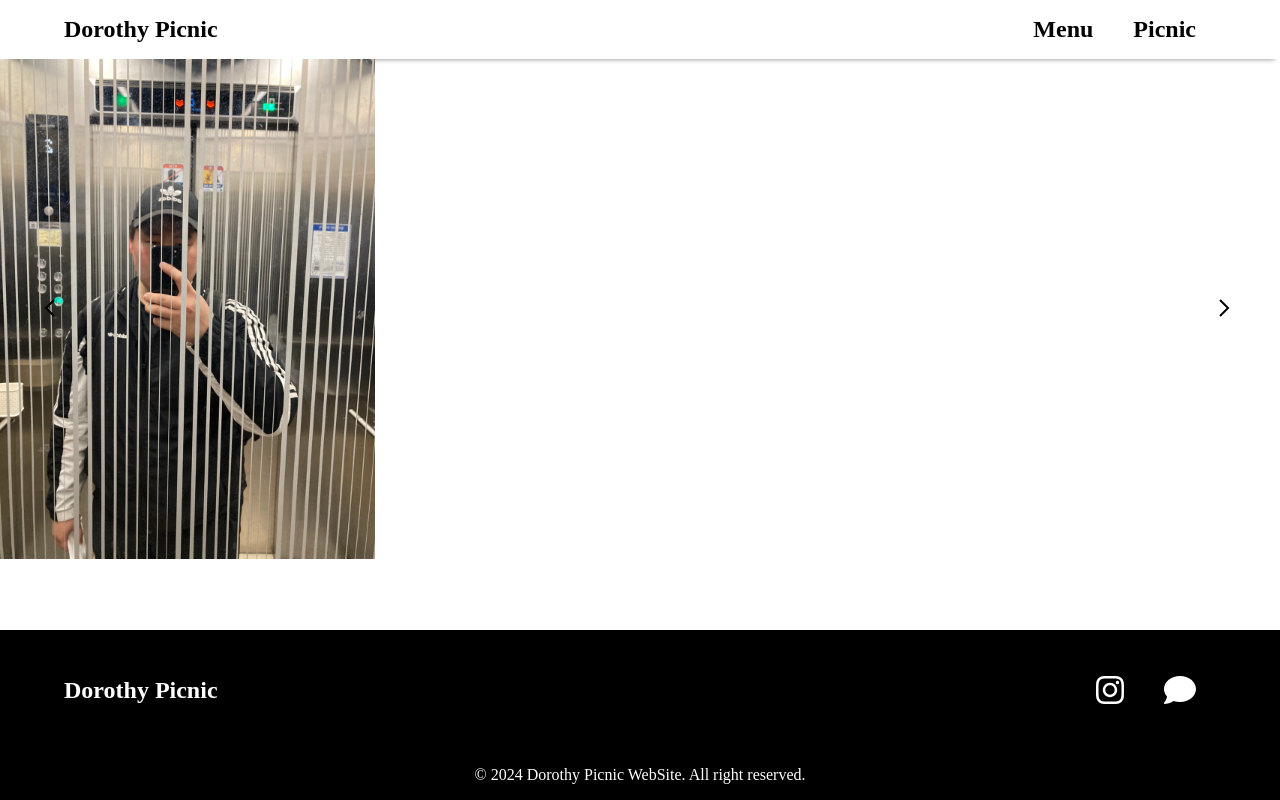
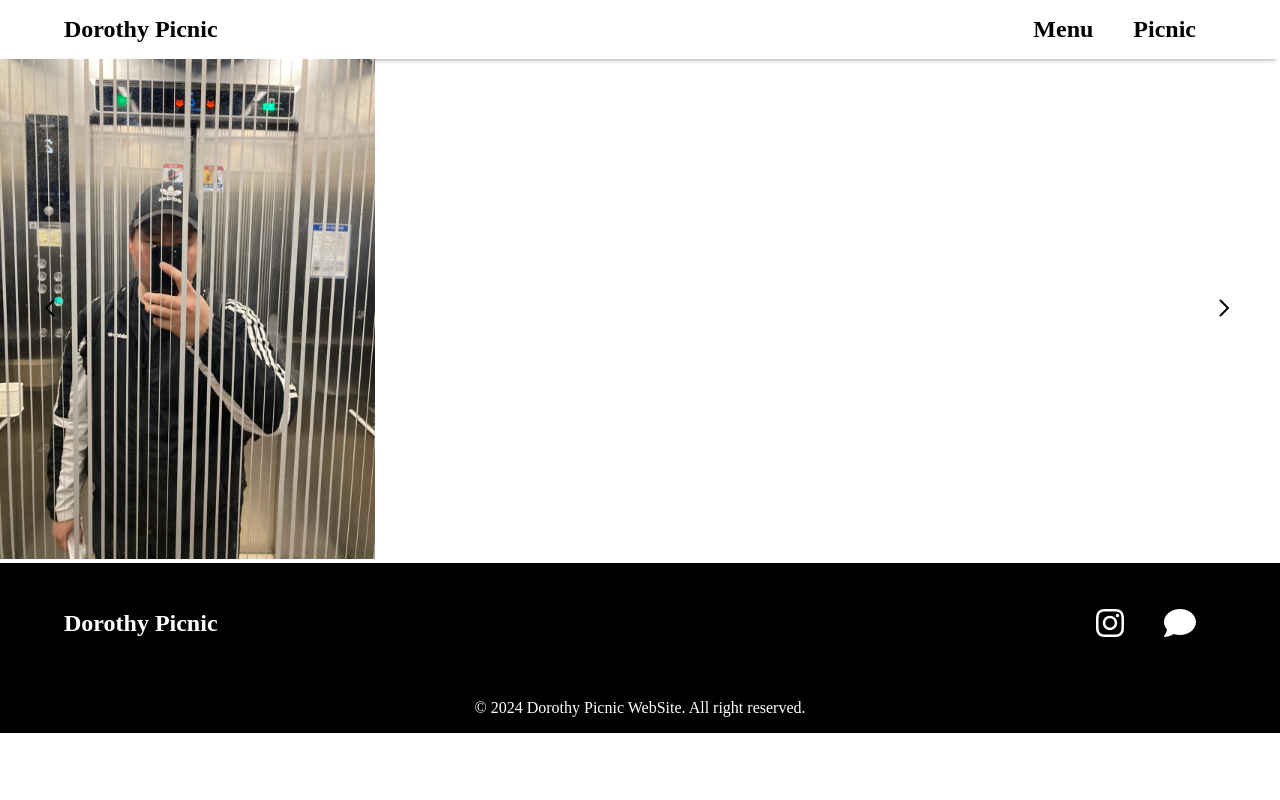
Before and after one commit to DongYeon-Handsome/DorothyPicnic, a Next.js app: page / in a window 1280 px wide. Built offline with nearby package versions, Linux system fonts and the light colour scheme.

Commit message:
fix: Footer 위치 아래 고정

```diff
--- a/src/components/organisms/Footer.tsx
+++ b/src/components/organisms/Footer.tsx
@@ -10,7 +10,7 @@ const FooterBox = styled.footer`
   background-color: #000000;
   color: #FFFFFF;
   text-align: center;
-  position: fixed;
+  display: inline-block;
   width: 100%;
   bottom: 0;
 `;
```
